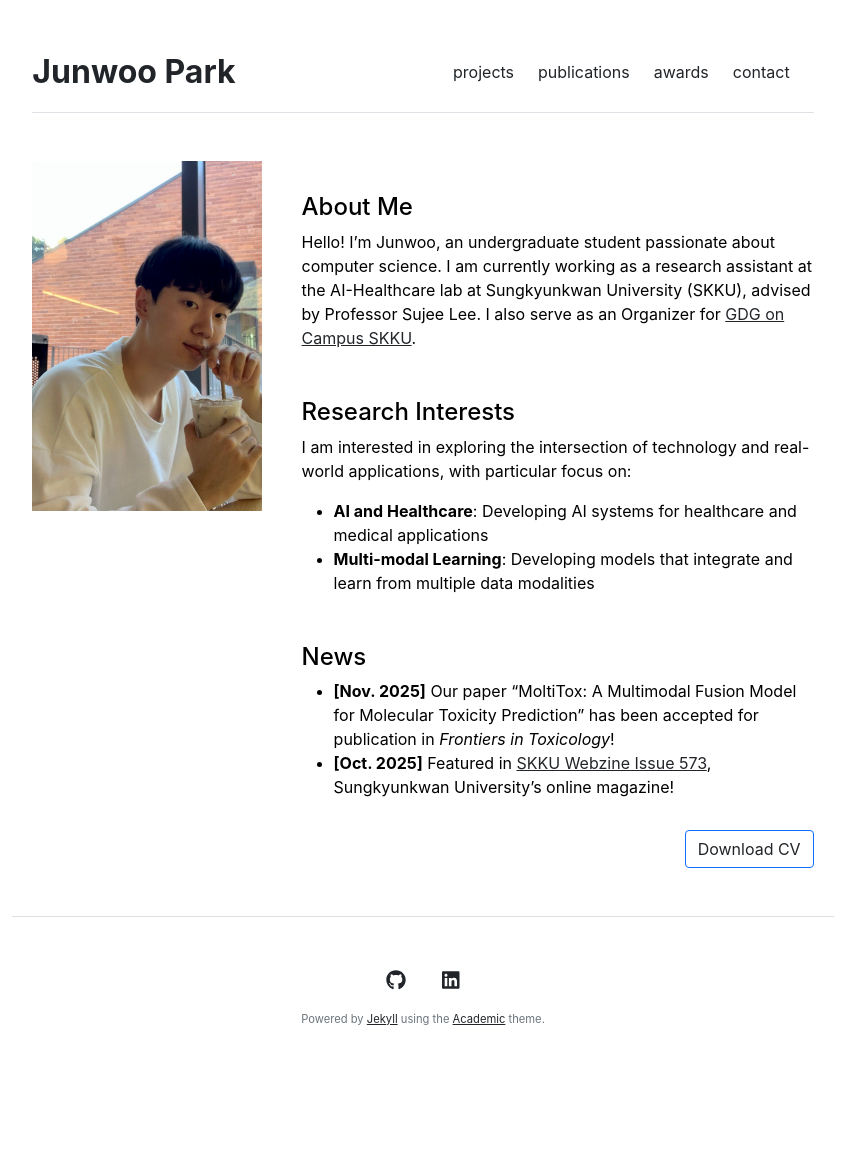
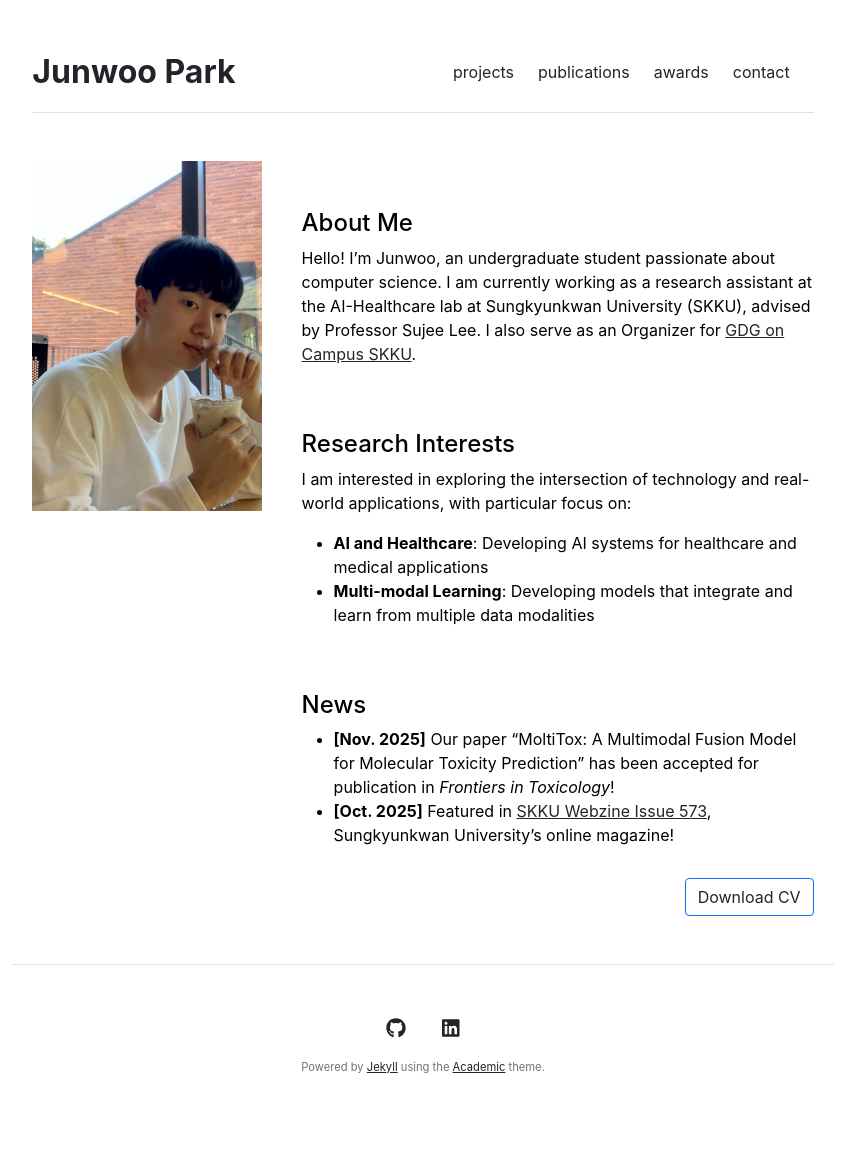
Before and after one commit to junwoop0/junwoop0.github.io, a Jekyll site: the page built from index.md, in a window 1280 px wide. Shown: the whole page, without its empty margins (217-1062 px from the left). Built offline with Jekyll 4.4.1, drawn with Linux system fonts in a browser that asks for light colours; before the commit the page ends 1124 px from its top, so only the background shows below that.

Commit message:
update profile

```diff
--- a/_layouts/home.html
+++ b/_layouts/home.html
@@ -10,7 +10,7 @@ layout: default
     <div class="d-flex flex-column" style="flex-grow: 1;">
       {{ content }}
       <div class="mt-auto text-end" style="margin-top: auto; padding-top: 15px;">
-        <a href="{{ site.github.url }}/assets/Junwoo_Park_CV.pdf" class="btn btn-outline-primary" download>Download CV</a>
+        <a href="{{ site.github.url }}/assets/Junwoo_Park_CV.pdf" class="btn btn-outline-primary" target="_blank">Download CV</a>
       </div>
     </div>
   </div>
--- a/_sass/main.scss
+++ b/_sass/main.scss
@@ -16,10 +16,10 @@ body {
 }
 
 body a {
-  color: $linkColor
+  color: $linkColor;
 }
 
 h2 {
   font-size: 1.5rem;
-  margin-top: 2rem;
+  margin-top: 3rem;
 }
```
